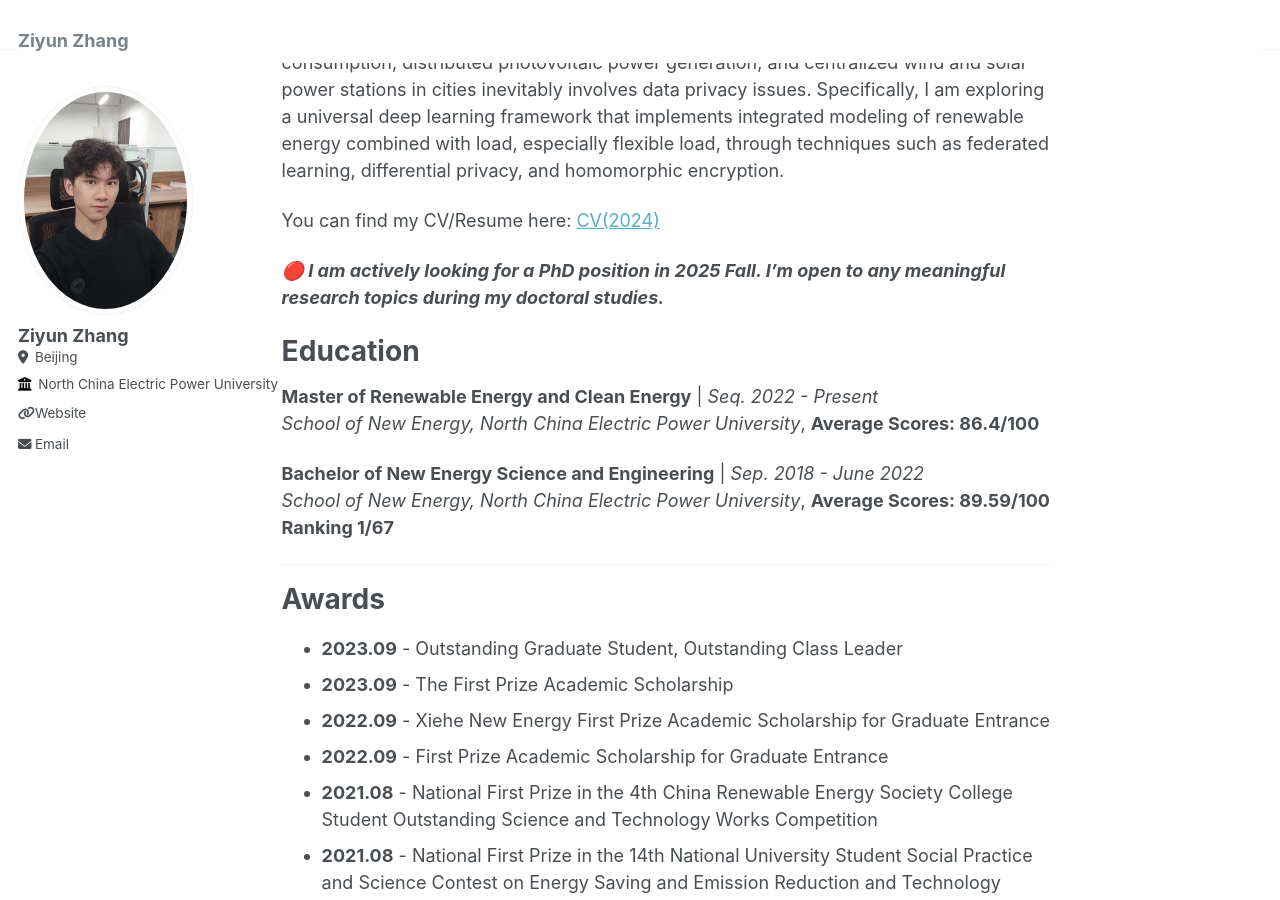
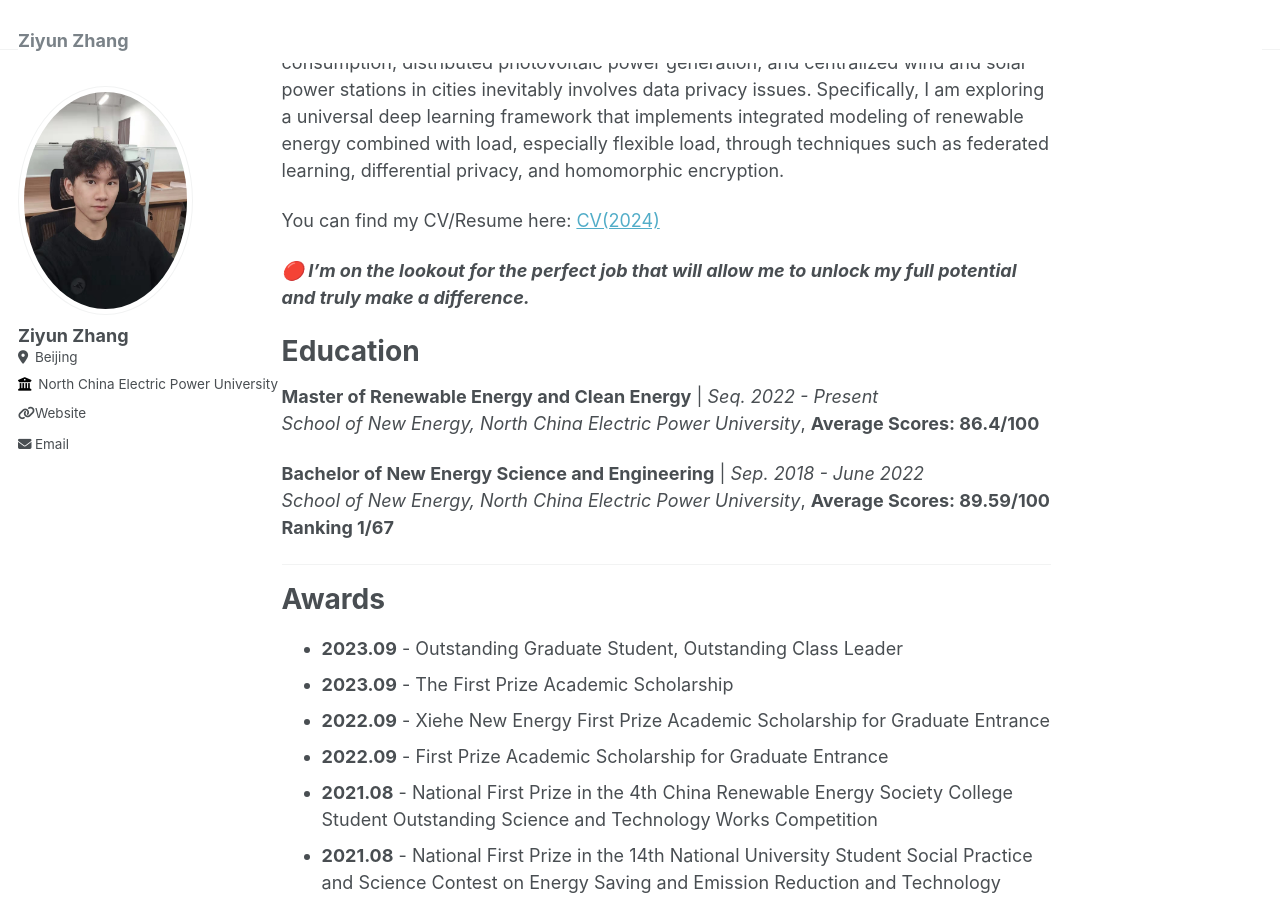
Before and after one commit to unscmol/Ziyun.Z.github.io, a Jekyll site: the page built from _pages/about.md, in a window 1280 px wide and 900 px high, scrolled down 427 px. Built offline with Jekyll 4.4.1, drawn with Linux system fonts in a browser that asks for light colours.

Commit message:
Update about.md

```diff
--- a/_pages/about.md
+++ b/_pages/about.md
@@ -13,7 +13,7 @@ Under the guidance of Prof. [Yan Jie](https://xnyxy.ncepu.edu.cn/szdw/jsdw/js/a7
 
 You can find my CV/Resume here: [CV(2024)](https://unscmol.github.io/Ziyun.Z.github.io/assets/zzy_cv.pdf)
 
-**_🔴 I am actively looking for a PhD position in 2025 Fall. I’m open to any meaningful research topics during my doctoral studies._**
+**_🔴 I'm on the lookout for the perfect job that will allow me to unlock my full potential and truly make a difference._**
 
 Education
 ======
```
